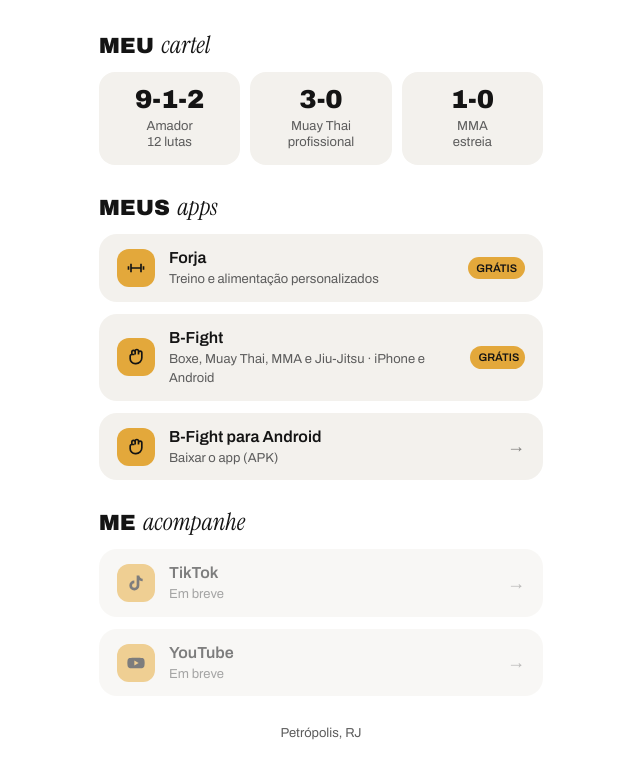
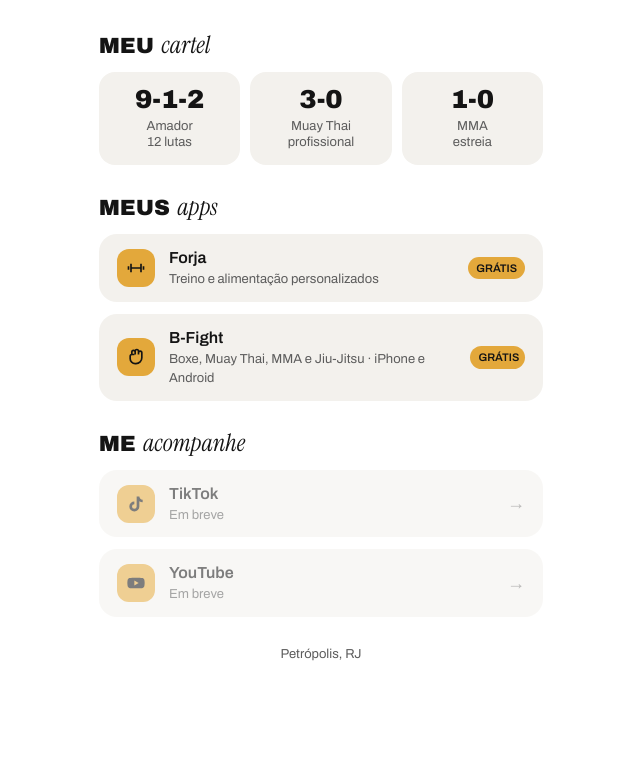
Before and after one commit to belarminoagency/belarminoagency.github.io, a plain HTML site: page links/index.html in a window 1280 px wide. Shown: the part 800-1574 px from the top of the page, without its empty margins (319-959 px from the left). After the commit the page ends 1494 px from the top, so only its background shows below. Drawn offline with Linux system fonts and the light colour scheme.

Commit message:
Remove botão de download do APK do B-Fight
Co-Authored-By: Claude Opus 5.5 <noreply@anthropic.com>
Claude-Session: https://claude.ai/code/session_014419KoHpLq4u4RrTnpgSRe

```diff
--- a/links/index.html
+++ b/links/index.html
@@ -95,8 +95,7 @@ const links=[
 ];
 const apps=[
   {t:'Forja',s:'Treino e alimentação personalizados',u:'https://belarminoagency.github.io/forja/',i:'fit',free:true},
-  {t:'B-Fight',s:'Boxe, Muay Thai, MMA e Jiu-Jitsu · iPhone e Android',u:'https://belarminoagency.github.io/b-fight/',i:'fight',free:true},
-  {t:'B-Fight para Android',s:'Baixar o app (APK)',u:'https://belarminoagency.github.io/apps/b-fight.apk',i:'fight'}
+  {t:'B-Fight',s:'Boxe, Muay Thai, MMA e Jiu-Jitsu · iPhone e Android',u:'https://belarminoagency.github.io/b-fight/',i:'fight',free:true}
 ];
 const redes=[
   {t:'TikTok',s:'Em breve',u:'',i:'tt',soon:true},
```
